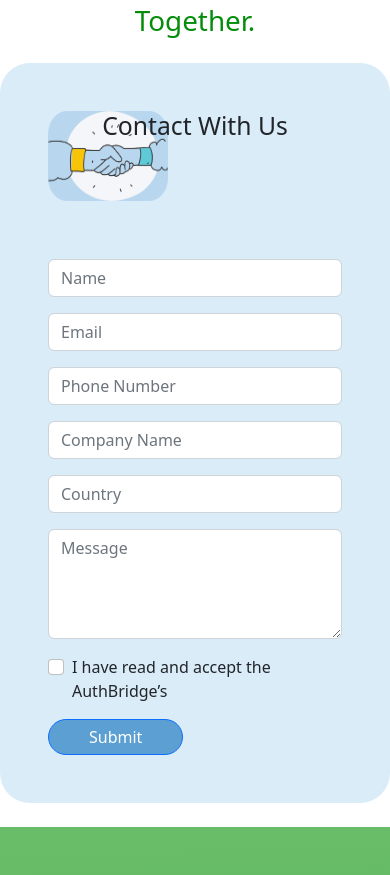
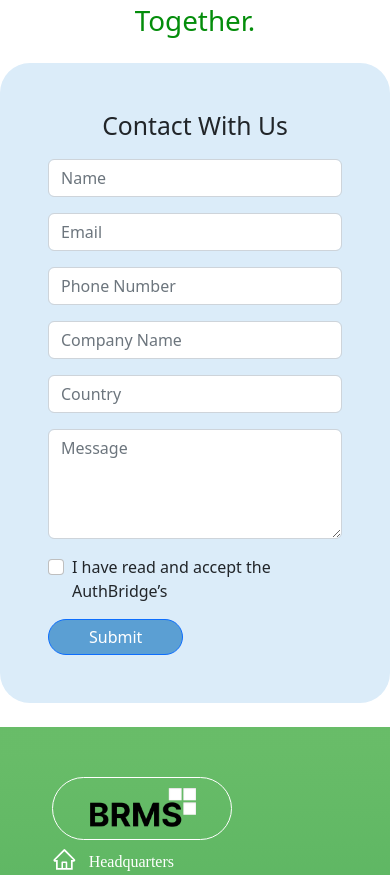
Before and after one commit to yj-10/BRMS_AmpleSecure_23_08_2023, a React (Create React App) app: page /Contact in a window 390 px wide. Shown: the part 2329-3204 px from the top of the page. Built offline with nearby package versions, Linux system fonts and the light colour scheme.

Commit message:
updated code

```diff
--- a/src/Styles/Contact.css
+++ b/src/Styles/Contact.css
@@ -142,6 +142,14 @@ background-size: 120px 90px;
 /* background-position: center; */
 /* background-origin: 50% 10px; */
 }
+@media  screen and (max-width:700px) {
+  .Contact-Title{
+background-image: none;
+height: 0px;
+
+  }
+
+}
 .div_contact_title {
   display: flex;
   justify-content: start;
```
